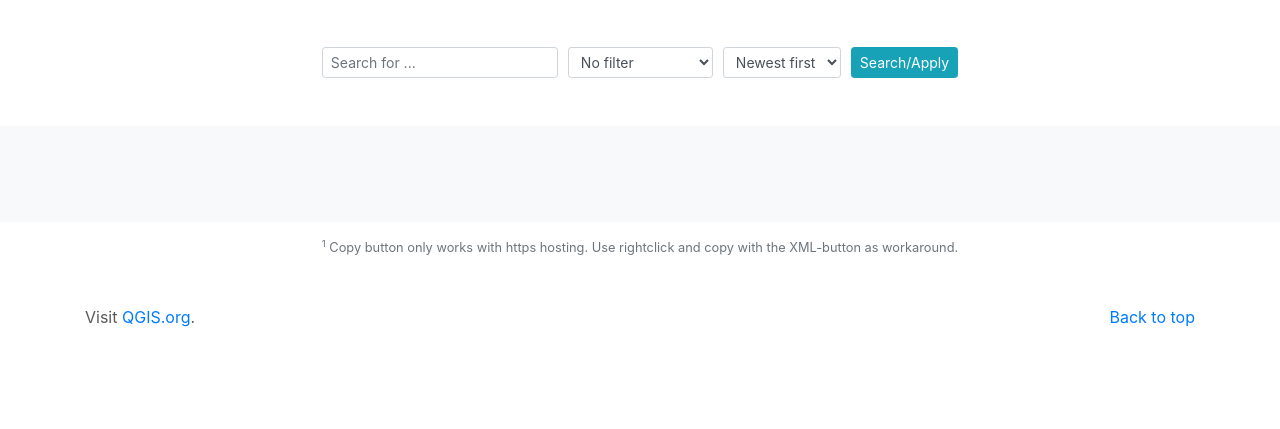
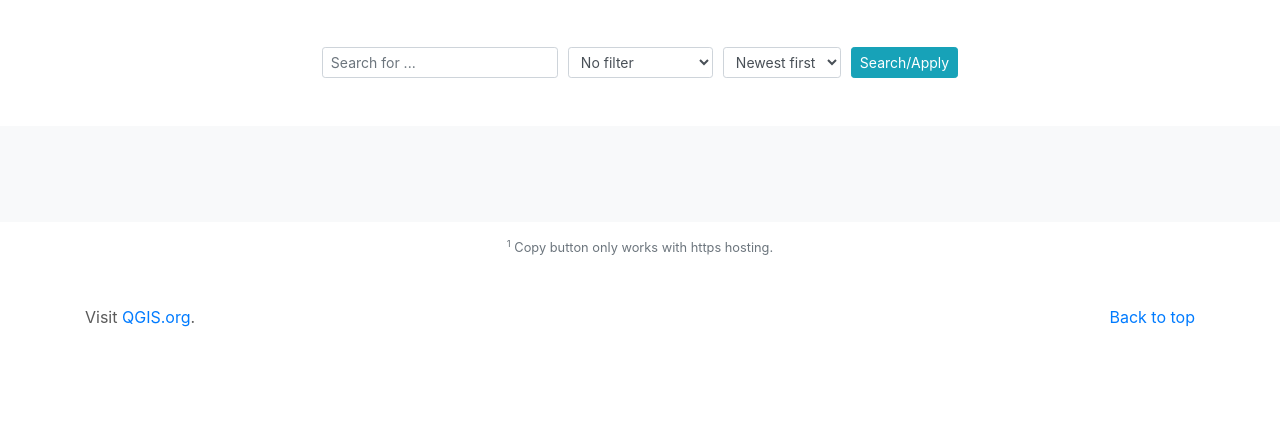
Before and after one commit to style-hub/hub-server, a PHP site: page /styles.php in a window 1280 px wide. Shown: the part 417-846 px from the top of the page. Run offline with PHP 8.4, Linux system fonts and the light colour scheme; the visitor is signed in with stand-in values (Sample User, id 1); data that the repository does not hold is empty.

Commit message:
QGIS do not support urls from http

```diff
--- a/source/styles.php
+++ b/source/styles.php
@@ -205,7 +205,7 @@ $('#modal').on('show.bs.modal', function (event) {
 <!-- Preview Style Modal code ends-->
 <div class="containter mt-3">
   <div class="row justify-content-md-center">
-    <small class="text-muted mx-auto"><sup>1</sup> Copy button only works with https hosting. Use rightclick and copy with the XML-button as workaround.</small>
+    <small class="text-muted mx-auto"><sup>1</sup> Copy button only works with https hosting.</small>
   </div>
 </div>
 <?php
```
